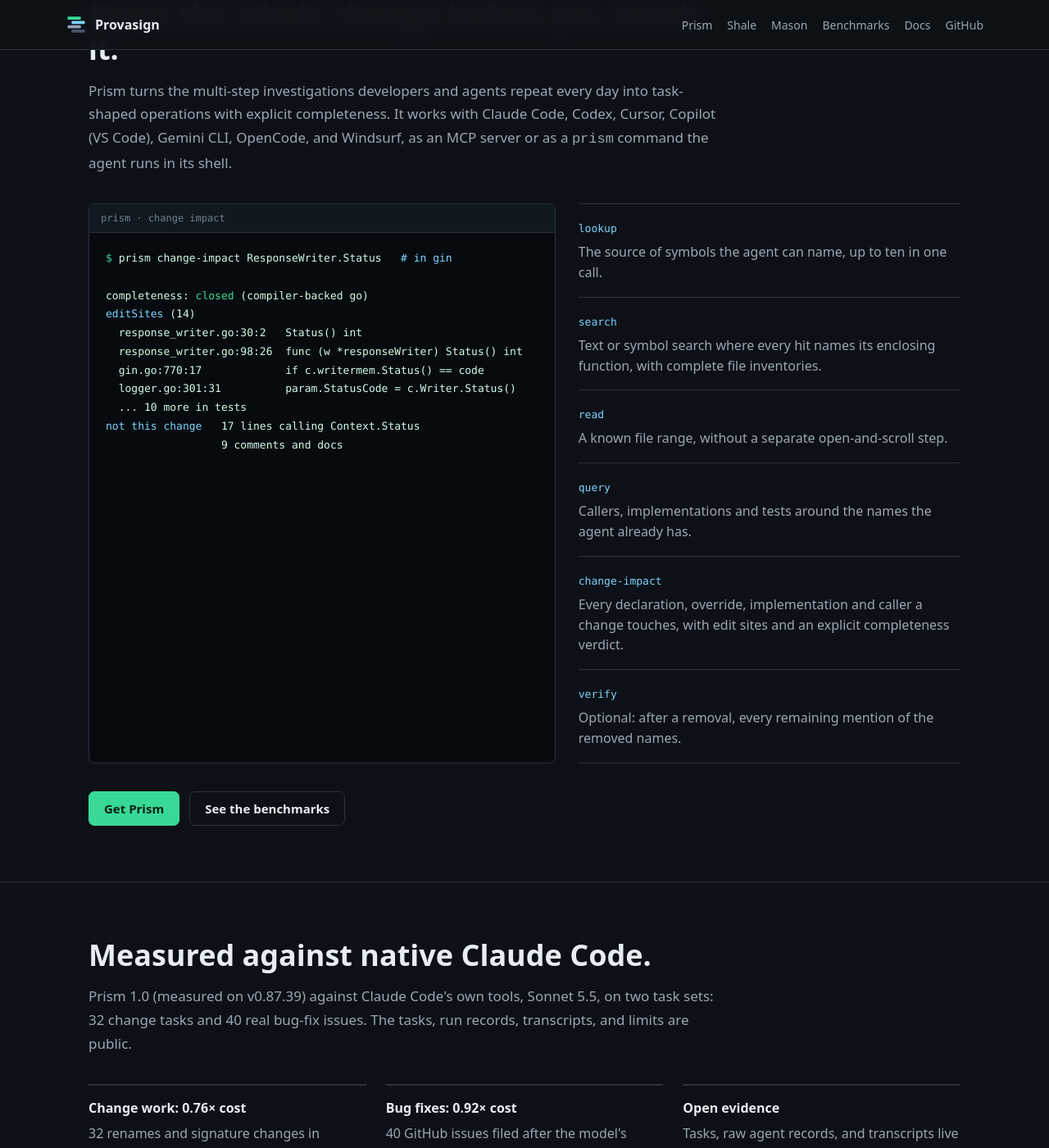
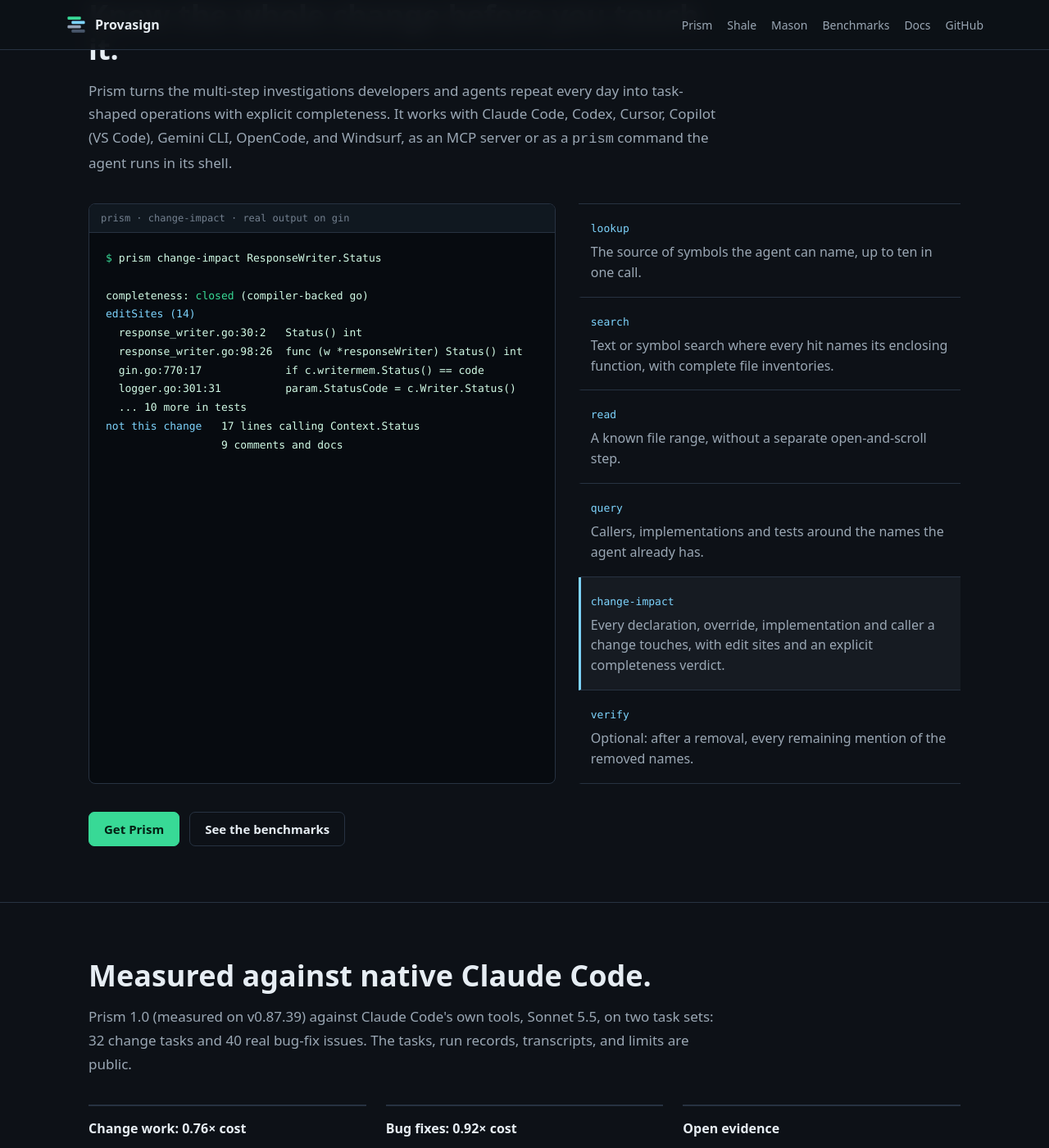
Before and after one commit to provasign/provasign.github.io, a Jekyll site: the page built from index.html, in a window 1280 px wide and 1400 px high, scrolled down 1338 px. Shown: the whole window at 82% size. Built offline with Jekyll 4.4.1, drawn with Linux system fonts in a browser that asks for light colours.

Commit message:
home: click a Prism operation to see its real output on gin
Co-Authored-By: Claude Opus 5.5 <noreply@anthropic.com>
Claude-Session: https://claude.ai/code/session_011Ai1qs5rPZ1cXyu74s4cdB

```diff
--- a/index.html
+++ b/index.html
@@ -49,6 +49,11 @@ layout: null
     .terminal pre { margin: 0; padding: 20px; overflow-x: auto; color: #d1fae5; font: 13px/1.75 var(--mono); }
     .cyan { color: var(--accent2); }
     .green { color: var(--accent); }
+    button.operation { display: block; width: 100%; text-align: left; background: none; border: 0; border-bottom: 1px solid var(--line); color: inherit; font: inherit; cursor: pointer; padding: 17px 12px; border-left: 3px solid transparent; }
+    button.operation:hover, button.operation:focus-visible { background: var(--panel); outline: none; }
+    button.operation[aria-pressed="true"] { border-left-color: var(--accent2); background: var(--panel); }
+    .op-pane[hidden] { display: none; }
+    .terminal .op-pane { min-height: 320px; }
     .operations { border-top: 1px solid var(--line); }
     .operation { padding: 17px 0; border-bottom: 1px solid var(--line); }
     .operation code { color: var(--accent2); font: 13px var(--mono); }
@@ -151,12 +156,58 @@ layout: null
         <h2 class="section-title">Know the whole change before you touch it.</h2>
         <p class="section-lead">Prism turns the multi-step investigations developers and agents repeat every day into task-shaped operations with explicit completeness. It works with Claude Code, Codex, Cursor, Copilot (VS Code), Gemini CLI, OpenCode, and Windsurf, as an MCP server or as a <code>prism</code> command the agent runs in its shell.</p>
         <div class="prism-demo">
-          <div class="terminal" aria-label="Example Prism change-impact output">
-            <div class="terminal-head">prism · change impact</div>
-            <pre><span class="green">$</span> prism change-impact ResponseWriter.Status   <span class="cyan"># in gin</span>
+          <div class="terminal" aria-label="Real Prism output on gin">
+            <div class="terminal-head">prism · <span class="op-name">change-impact</span> · real output on gin</div>
+            <pre class="op-pane" data-op="lookup" hidden><span class="green">$</span> prism lookup responseWriter.Status responseWriter.WriteHeader
+
+<span class="cyan">// method responseWriter.Status  response_writer.go:98-100</span>
+98  func (w *responseWriter) Status() int {
+99  	return w.status
+100 }
+<span class="cyan">// method responseWriter.WriteHeader  response_writer.go:67-75</span>
+67  func (w *responseWriter) WriteHeader(code int) {
+68  	if code &gt; 0 &amp;&amp; w.status != code {
+69  		if w.Written() {
+    ...
+73  		w.status = code</pre>
+            <pre class="op-pane" data-op="search" hidden><span class="green">$</span> prism search WriteHeaderNow --scope text
+
+<span class="cyan">// COMPLETE — 26 exact matches across 5 files</span>
+// 2 different symbols share the name: ResponseWriter.WriteHeaderNow,
+//   responseWriter.WriteHeaderNow
+response_writer.go:
+  43   WriteHeaderNow()            [ResponseWriter.WriteHeaderNow]
+  77   func (w *responseWriter) WriteHeaderNow() {
+  85   w.WriteHeaderNow()          [responseWriter.Write]
+context.go:
+  215  c.Writer.WriteHeaderNow()   [Context.AbortWithStatus]
+gin.go:
+  723  c.writermem.WriteHeaderNow()  [Engine.handleHTTPRequest]
+  ...
+// test files: 15 hits in 2 files</pre>
+            <pre class="op-pane" data-op="read" hidden><span class="green">$</span> prism read response_writer.go --from 77 --to 82
+
+<span class="cyan">// response_writer.go lines 77-82 of 148</span>
+77  func (w *responseWriter) WriteHeaderNow() {
+78  	if !w.Written() {
+79  		w.size = 0
+80  		w.ResponseWriter.WriteHeader(w.status)
+81  	}
+82  }</pre>
+            <pre class="op-pane" data-op="query" hidden><span class="green">$</span> prism query --terms WriteHeaderNow
+
+<span class="cyan">Anchors — callers</span>
+WriteHeaderNow  response_writer.go:77  16 callers
+  tested by TestContextBadAutoBind, TestContextBindRequestTooLarge, +3
+AbortWithStatus  context.go:213  14 callers
+  tested by TestContextAbortWithStatus, TestMiddlewareAbort, +3
+Render  context.go:1179  21 callers
+handleHTTPRequest  gin.go:690  2 callers
+<span class="cyan">Source</span>  context.go, gin.go, response_writer.go windows</pre>
+            <pre class="op-pane" data-op="change-impact"><span class="green">$</span> prism change-impact ResponseWriter.Status
 
 completeness: <span class="green">closed</span> (compiler-backed go)
-<span class="cyan">editSites</span> (14)
+<span class="cyan">editSites (14)</span>
   response_writer.go:30:2   Status() int
   response_writer.go:98:26  func (w *responseWriter) Status() int
   gin.go:770:17             if c.writermem.Status() == code
@@ -164,14 +215,24 @@ completeness: <span class="green">closed</span> (compiler-backed go)
   ... 10 more in tests
 <span class="cyan">not this change</span>   17 lines calling Context.Status
                   9 comments and docs</pre>
+            <pre class="op-pane" data-op="verify" hidden># after deleting WriteHeaderNow from response_writer.go
+<span class="green">$</span> prism verify --removed WriteHeaderNow
+
+<span class="cyan">exact identifier mentions remain (0/1 clean)</span>
+  WriteHeaderNow: 22 mentions
+    context.go:215   c.Writer.WriteHeaderNow()
+    context.go:1184  c.Writer.WriteHeaderNow()
+    gin.go:723       c.writermem.WriteHeaderNow()
+    gin.go:778       c.writermem.WriteHeaderNow()
+    ...</pre>
           </div>
-          <div class="operations">
-            <div class="operation"><code>lookup</code><p>The source of symbols the agent can name, up to ten in one call.</p></div>
-            <div class="operation"><code>search</code><p>Text or symbol search where every hit names its enclosing function, with complete file inventories.</p></div>
-            <div class="operation"><code>read</code><p>A known file range, without a separate open-and-scroll step.</p></div>
-            <div class="operation"><code>query</code><p>Callers, implementations and tests around the names the agent already has.</p></div>
-            <div class="operation"><code>change-impact</code><p>Every declaration, override, implementation and caller a change touches, with edit sites and an explicit completeness verdict.</p></div>
-            <div class="operation"><code>verify</code><p>Optional: after a removal, every remaining mention of the removed names.</p></div>
+          <div class="operations" role="group" aria-label="Prism operations: choose one to see its output">
+            <button type="button" class="operation" data-op="lookup" aria-pressed="false"><code>lookup</code><p>The source of symbols the agent can name, up to ten in one call.</p></button>
+            <button type="button" class="operation" data-op="search" aria-pressed="false"><code>search</code><p>Text or symbol search where every hit names its enclosing function, with complete file inventories.</p></button>
+            <button type="button" class="operation" data-op="read" aria-pressed="false"><code>read</code><p>A known file range, without a separate open-and-scroll step.</p></button>
+            <button type="button" class="operation" data-op="query" aria-pressed="false"><code>query</code><p>Callers, implementations and tests around the names the agent already has.</p></button>
+            <button type="button" class="operation" data-op="change-impact" aria-pressed="true"><code>change-impact</code><p>Every declaration, override, implementation and caller a change touches, with edit sites and an explicit completeness verdict.</p></button>
+            <button type="button" class="operation" data-op="verify" aria-pressed="false"><code>verify</code><p>Optional: after a removal, every remaining mention of the removed names.</p></button>
           </div>
         </div>
         <div class="cta">
```
Also changed, not shown: other parts of index.html (+15 -0 lines).
